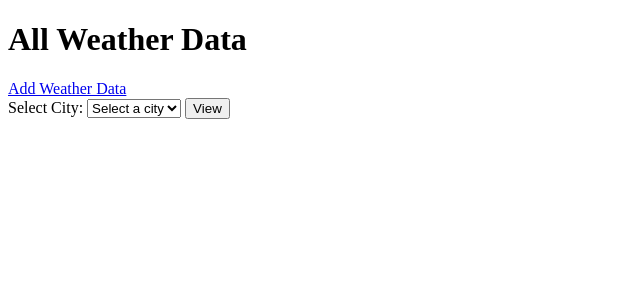
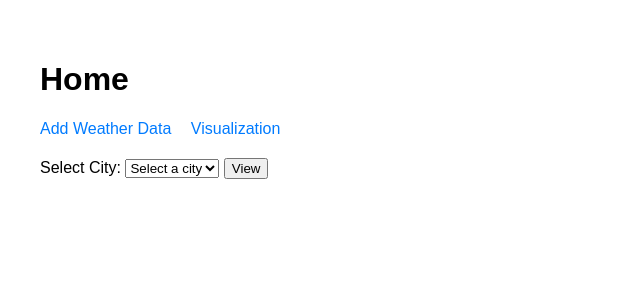
Before and after one commit to saeka8/Database-Project, a Django app: template group_final/weather_data/weather/templates/all_weather.html in a window 1280 px wide. Shown: the top 300 px of the page, without its empty margins (0-640 px from the left). Run offline with Django 5.2, Linux system fonts and the light colour scheme; the template is opened without the code that fills it, so the values that code supplies are empty.

Commit message:
all_weather.html

```diff
--- a/group_final/weather_data/weather/templates/all_weather.html
+++ b/group_final/weather_data/weather/templates/all_weather.html
@@ -3,7 +3,7 @@
 <head>
     <meta charset="UTF-8">
     <meta name="viewport" content="width=device-width, initial-scale=1.0">
-    <title>All Weather Data</title>
+    <title>Home</title>
     <script>
         function redirectToCityWeather(cityId) {
             if (cityId) {
@@ -11,11 +11,51 @@
             }
         }
     </script>
+    <style>
+        body {
+            font-family: Arial, sans-serif;
+            margin: 20px;
+            padding: 20px;
+        }
+        nav {
+            margin-bottom: 20px;
+        }
+        nav a {
+            margin-right: 15px;
+            text-decoration: none;
+            color: #007BFF;
+        }
+        nav a:hover {
+            text-decoration: underline;
+        }
+        table {
+            border-collapse: collapse;
+            width: 100%;
+            margin-top: 20px;
+        }
+        table th, table td {
+            border: 1px solid #ddd;
+            padding: 8px;
+            text-align: center;
+        }
+        table th {
+            background-color: #f2f2f2;
+        }
+        .crud-buttons a {
+            margin-right: 10px;
+            text-decoration: none;
+            color: #007BFF;
+        }
+        .crud-buttons a:hover {
+            text-decoration: underline;
+        }
+    </style>
 </head>
 <body>
-    <h1>All Weather Data</h1>
+    <h1>Home</h1>
     <nav>
         <a href="{% url 'create_weather' %}">Add Weather Data</a>
+        <a href="{% url 'weather_visualization' %}">Visualization</a>
     </nav>
     <div>
         <form method="post">
```
